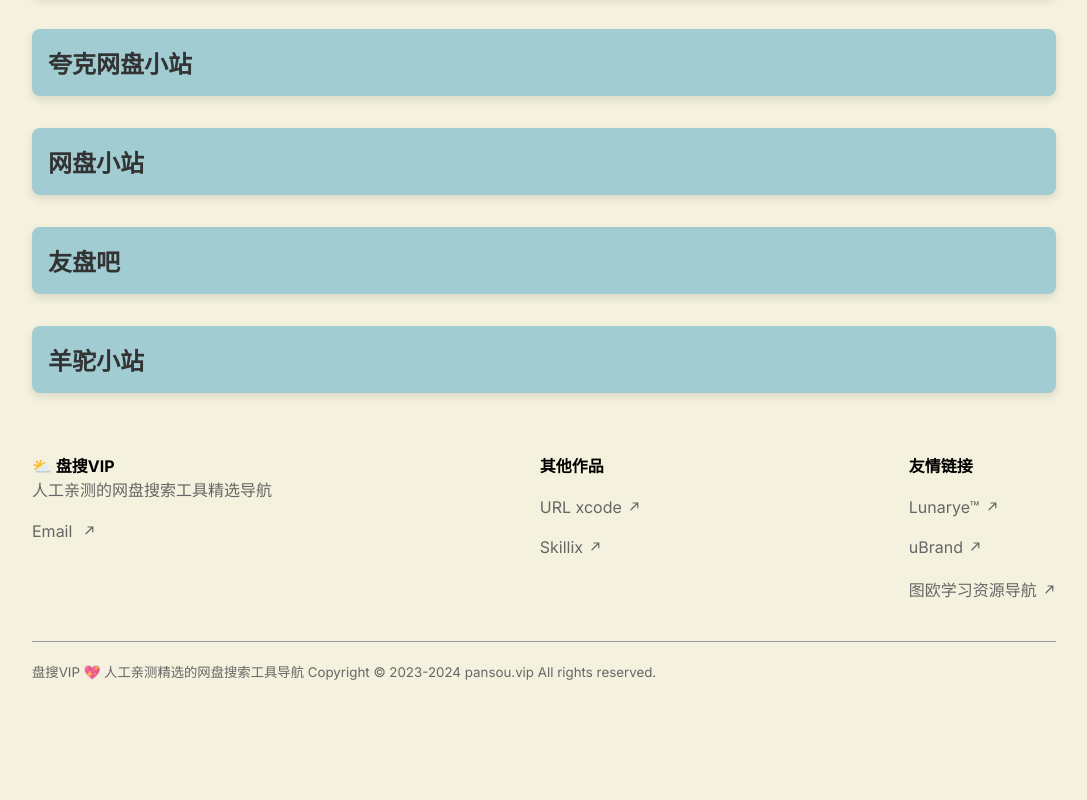
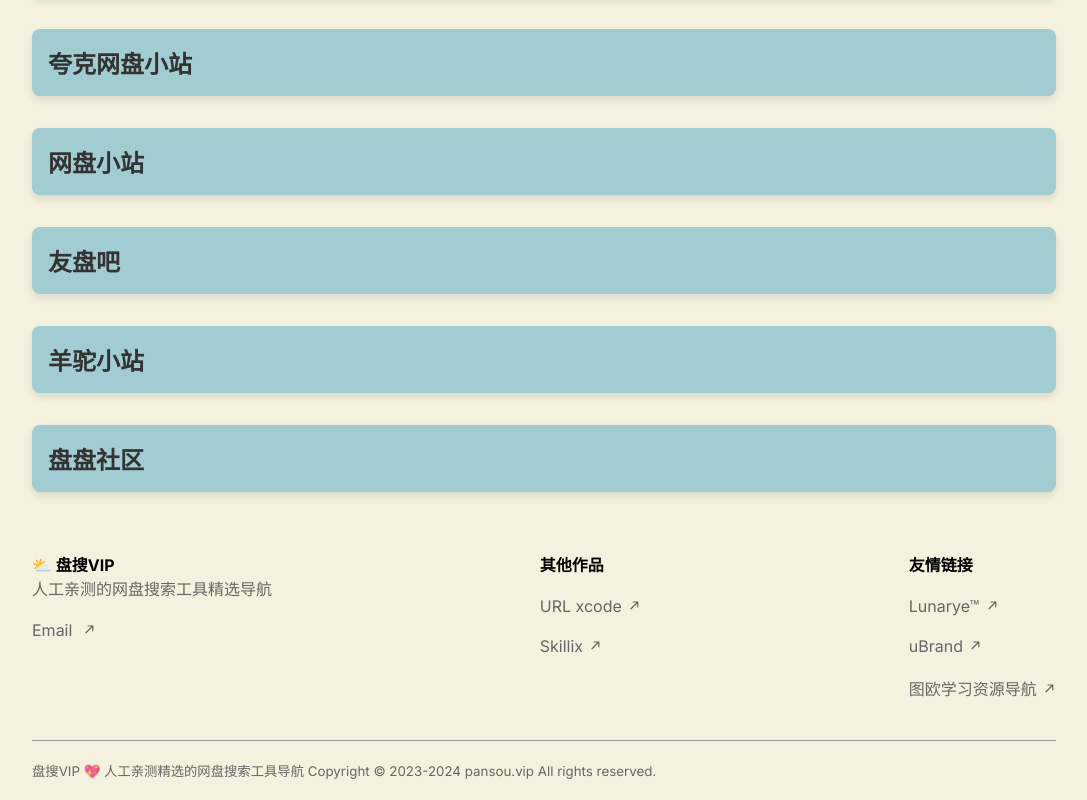
Before and after one commit to rokcso/pansou-vip, a Next.js app: page /forum in a window 1280 px wide. Shown: the part 1147-1947 px from the top of the page, without its empty margins (96-1183 px from the left). Before the commit the page ends 1848 px from the top, so only its background shows below. Built offline with nearby package versions, Linux system fonts and the light colour scheme.

Commit message:
add forum site

```diff
--- a/app/page.js
+++ b/app/page.js
@@ -16,7 +16,7 @@ export default function Home() {
   const [showGift, setShowGift] = useState(true);
 
   // 全局常量，数据最新更新时间（字符串格式）
-  const lastUpdateDateStr = "2024-11-18";
+  const lastUpdateDateStr = "2024-11-25";
 
   // 统计已收录的网站的数量
   const featuredSiteCount = featuredSites.length;
--- a/public/data/forumSites.json
+++ b/public/data/forumSites.json
@@ -141,5 +141,16 @@
         "score": 0,
         "nofollow": true,
         "platforms": []
+    },
+    {
+        "id": "panpan_su",
+        "title": "盘盘社区",
+        "url": "https://www.panpan.su/",
+        "advantages": "",
+        "disadvantages": "",
+        "description": "",
+        "score": 0,
+        "nofollow": true,
+        "platforms": []
     }
 ]
```
